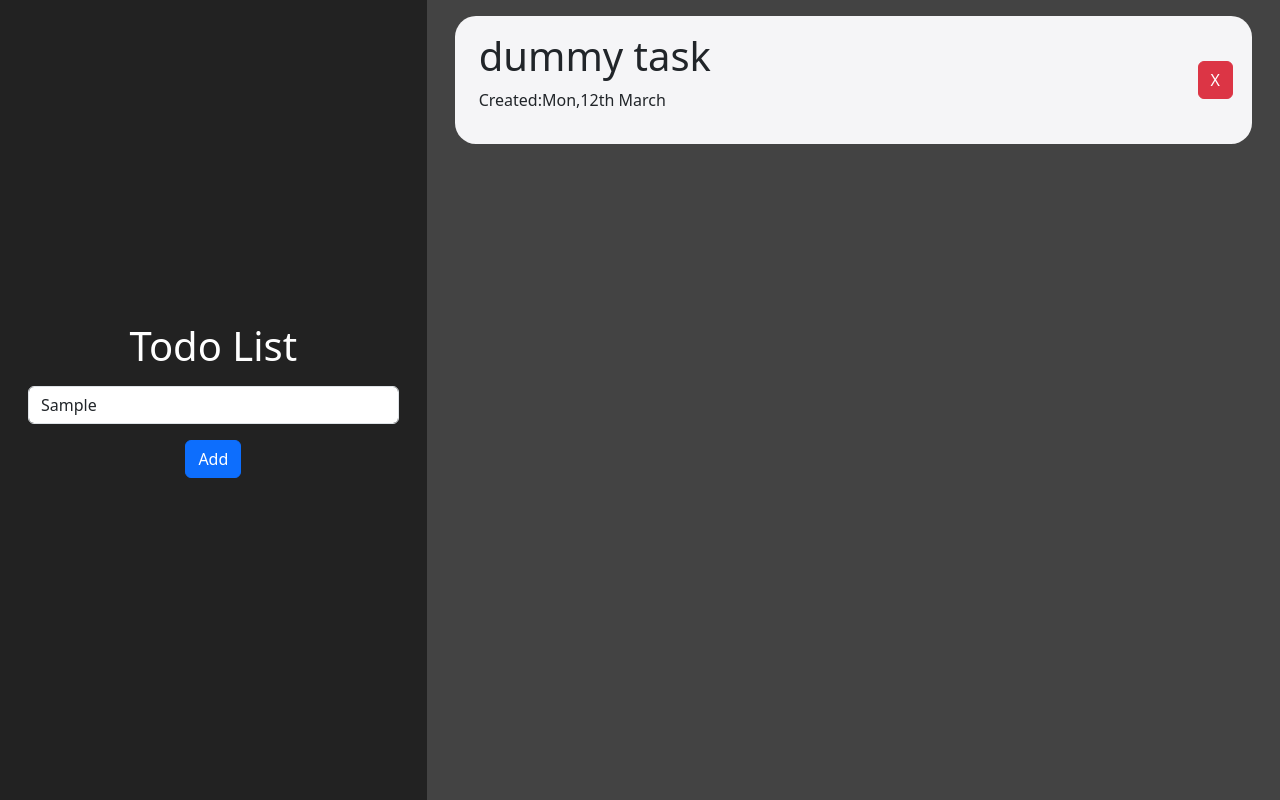
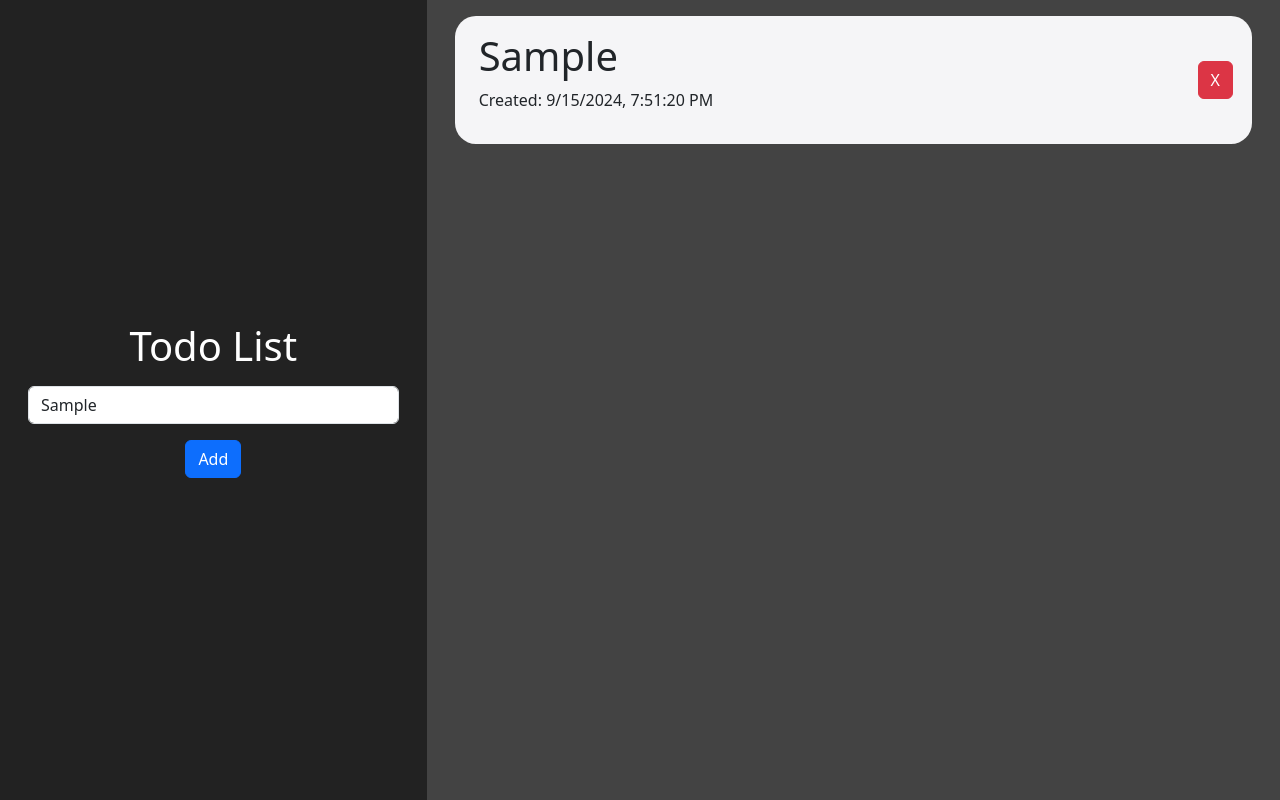
Before and after one commit to Chirag-Patwari/todo, a website: page public/index.html in a window 1280 px wide. Both pictures are taken after typing "Sample" into the empty fields and a click on the button "Add". Drawn offline with nearby package versions, Linux system fonts and the light colour scheme.

Commit message:
working todo

```diff
--- a/public/index.html
+++ b/public/index.html
@@ -4,6 +4,7 @@
         <link href="https://cdn.jsdelivr.net/npm/bootstrap@5.3.3/dist/css/bootstrap.min.css" rel="stylesheet" integrity="sha384-QWTKZyjpPEjISv5WaRU9OFeRpok6YctnYmDr5pNlyT2bRjXh0JMhjY6hW+ALEwIH" crossorigin="anonymous">
         <script src="https://cdn.jsdelivr.net/npm/bootstrap@5.3.3/dist/js/bootstrap.bundle.min.js" integrity="sha384-YvpcrYf0tY3lHB60NNkmXc5s9fDVZLESaAA55NDzOxhy9GkcIdslK1eN7N6jIeHz" crossorigin="anonymous"></script>
         <link href="style.css" rel="stylesheet">
+        <script src="script.js"></script>
     </head>
     <body>
         <div class="container-fluid text-center">
@@ -15,26 +16,18 @@
                                 <h1>Todo List</h1>
                             </div>
                             <div class="m-3">
-                                <input class="form-control form  " type="text" placeholder="Start Typing...">
+                                <input id="newTask" class="form-control form  " type="text" placeholder="Start Typing...">
                             </div>
                             <div class="m-3">
-                                <button class="btn btn-primary ">Add</button>
+                                <button class="btn btn-primary" onclick="addTask()">Add</button>
                             </div>
 
 
                         </div>
                     </div>
                 </div>
-                <div class="col-xs-12 col-lg-8 right">
-                    <div class="row task m-3 align-items-center text-start">
-                        <div class="col-11 ps-4 p-3 ">
-                            <h1>dummy task</h1>
-                            <p>Created:Mon,12th March</p>
-                        </div>
-                        <div class="col-1">
-                            <button class="btn btn-danger">X</button>
-                        </div>
-                    </div>
+                <div  id="tasklist" class="col-xs-12 col-lg-8 right">
+
                 </div>
             </div>
         </div>
--- /dev/null
+++ b/public/script.js
@@ -0,0 +1,25 @@
+// let tasks = []
+let count = 0
+
+function addTask(){
+    // alert("added")
+    let newtask = {
+        name:document.getElementById("newTask").value,
+        created:new Date().toLocaleString(),
+        id:"task"+count
+    }
+    // tasks.push(newtask)
+    count++
+    let newtaskEl = document.createElement("div")
+    newtaskEl.innerHTML = '<div class="col-11 ps-4 p-3 "><h1>'+newtask.name+'</h1><p>Created: '+newtask.created+'</p></div><div class="col-1"><button onclick="deleteTask(\''+newtask.id+'\')" class="btn btn-danger">X</button></div>'
+    newtaskEl.id = newtask.id
+    newtaskEl.classList.add('row', 'task', 'm-3', 'align-items-center', 'text-start')
+    document.getElementById("tasklist").appendChild(newtaskEl)
+
+    // alert(newtask)
+
+}
+function deleteTask(id){
+    document.getElementById(id).remove()
+
+}
```
